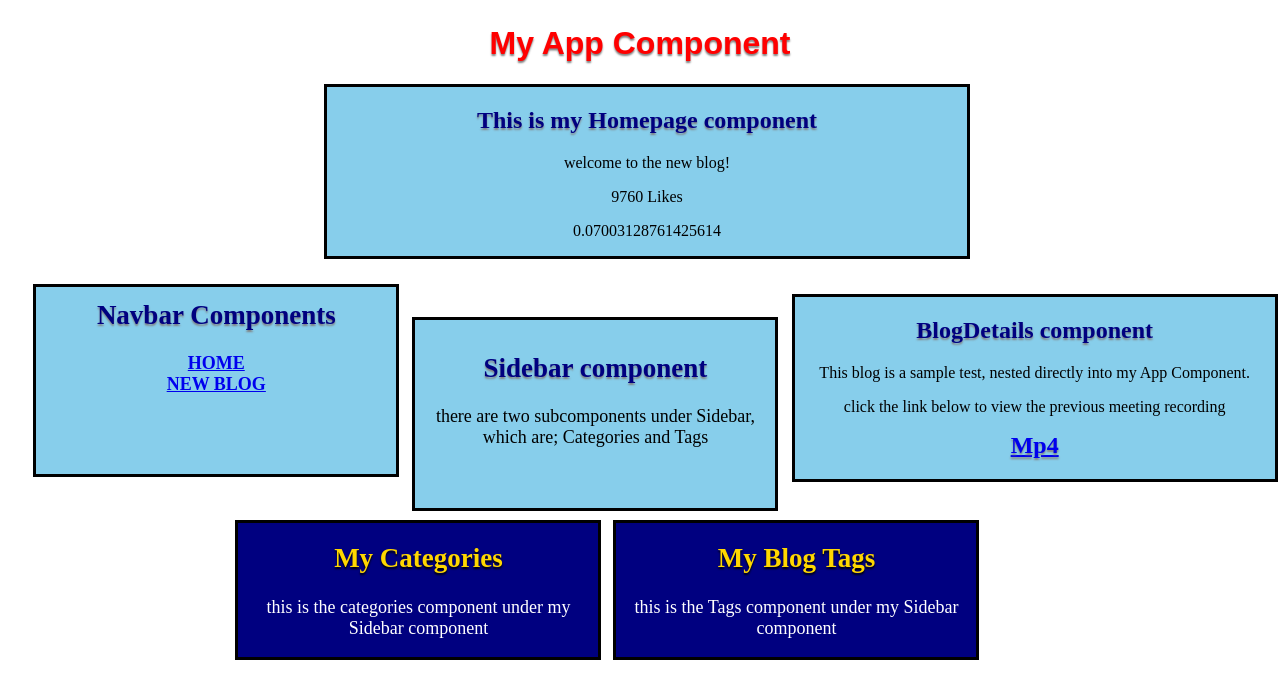
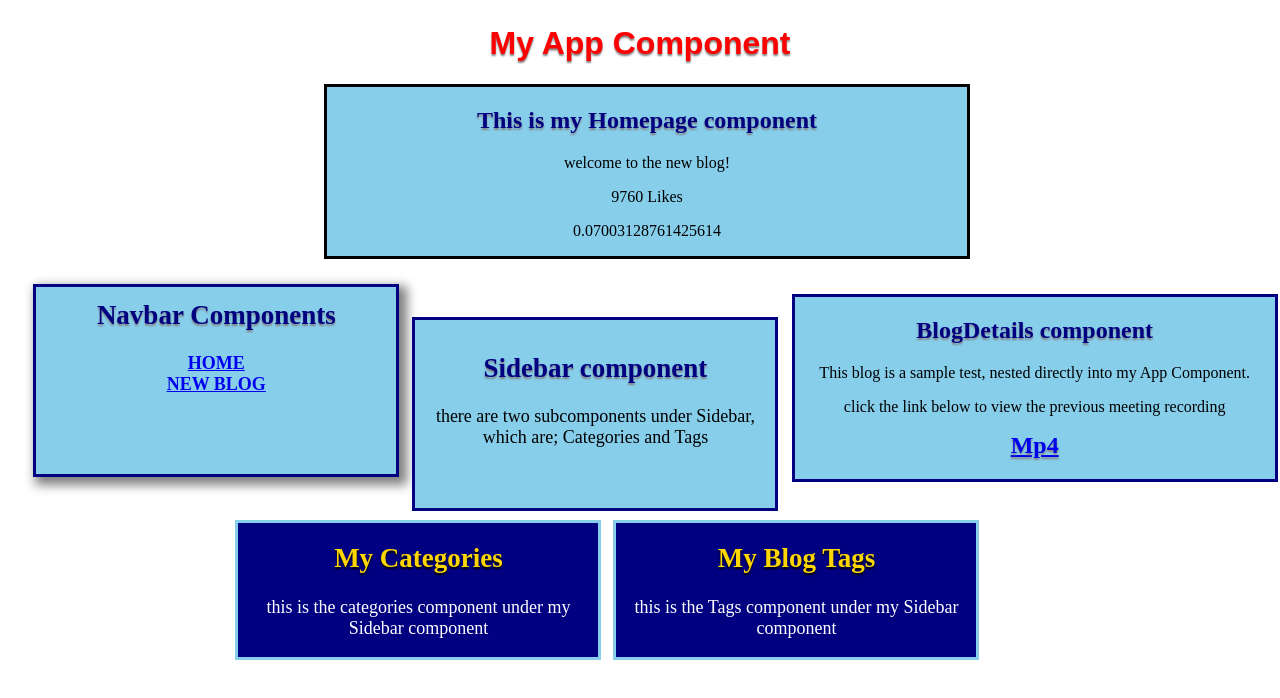
Before and after one commit to Craftsman8/craftsman, a React (Create React App) app: page / in a window 1280 px wide. Shown: the top 698 px of the page. Built offline with nearby package versions, Linux system fonts and the light colour scheme.

Commit message:
Apply styles to the project

```diff
--- a/src/index.css
+++ b/src/index.css
@@ -20,10 +20,11 @@ p {
     background-color: skyblue;
     width: 20em;
     height: 9em;
-    border:  3px solid black ;
+    border:  3px solid navy;
     margin-left: 2%;
     margin-top: 2%;
     padding: 1% 0% 1% 0%;
+    box-shadow: 5px 5px 10px 3px grey;
 }
 
 .home {
@@ -36,7 +37,7 @@ p {
 .BlogDetails {
     background-color: skyblue;
     width: 30em;
-    border:  3px solid black ;
+    border:  3px solid navy ;
     margin-left: 62%;
     margin-top: -14.5%;
 }
@@ -50,7 +51,7 @@ p {
     background-color: skyblue;
     width: 20em;
     height: 9em;
-    border:  3px solid black ;
+    border:  3px solid navy ;
     margin-left: 32%;
     margin-top: -13%;
     padding: 1% 0% 1% 0%;
@@ -63,7 +64,7 @@ p {
     margin-top: 0%;
     background-color: navy;
     width: 20em;
-    border:  3px solid black ;
+    border:  3px solid skyblue ;
     margin-left: -50%;
     margin-top: 20%;
 }
@@ -75,7 +76,7 @@ p {
     margin-top: 0%;
     background-color: navy;
     width: 20em;
-    border:  3px solid black ;
+    border:  3px solid skyblue;
     margin-left: 55%;
     margin-top: -38.8%;
 }
```
